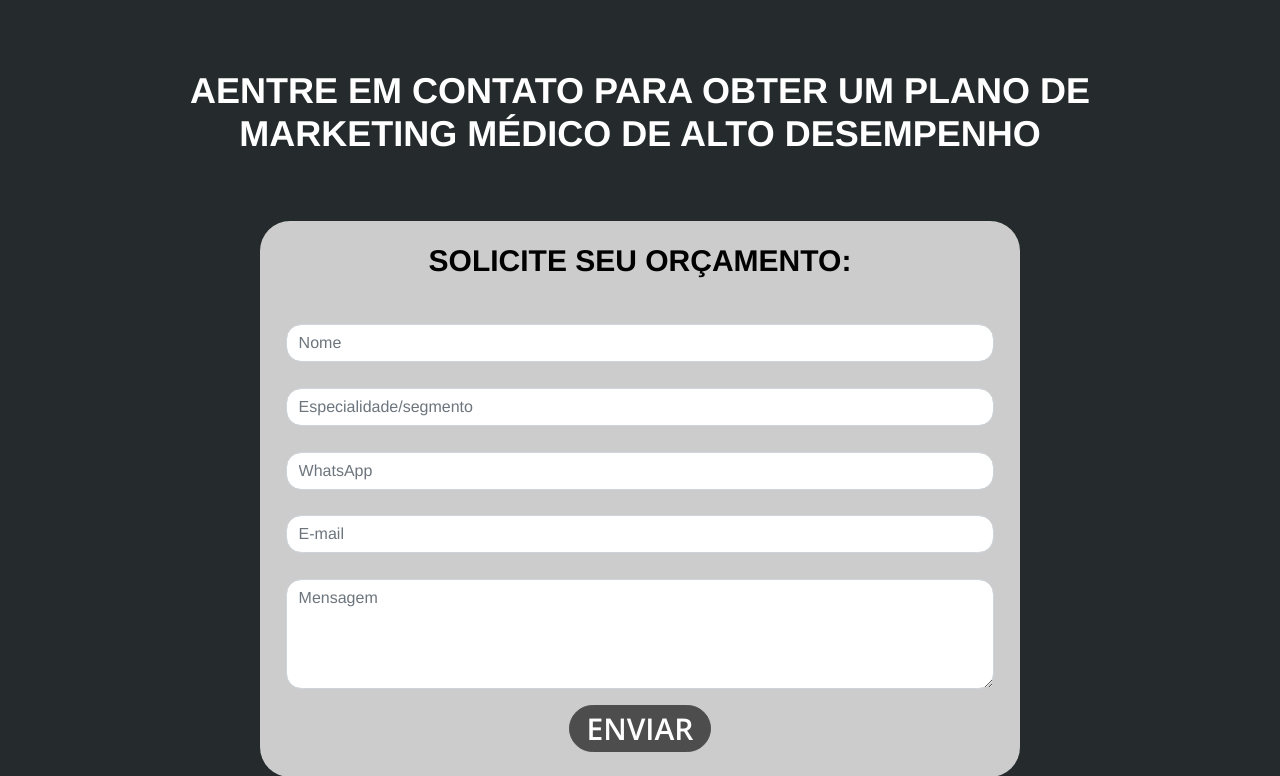
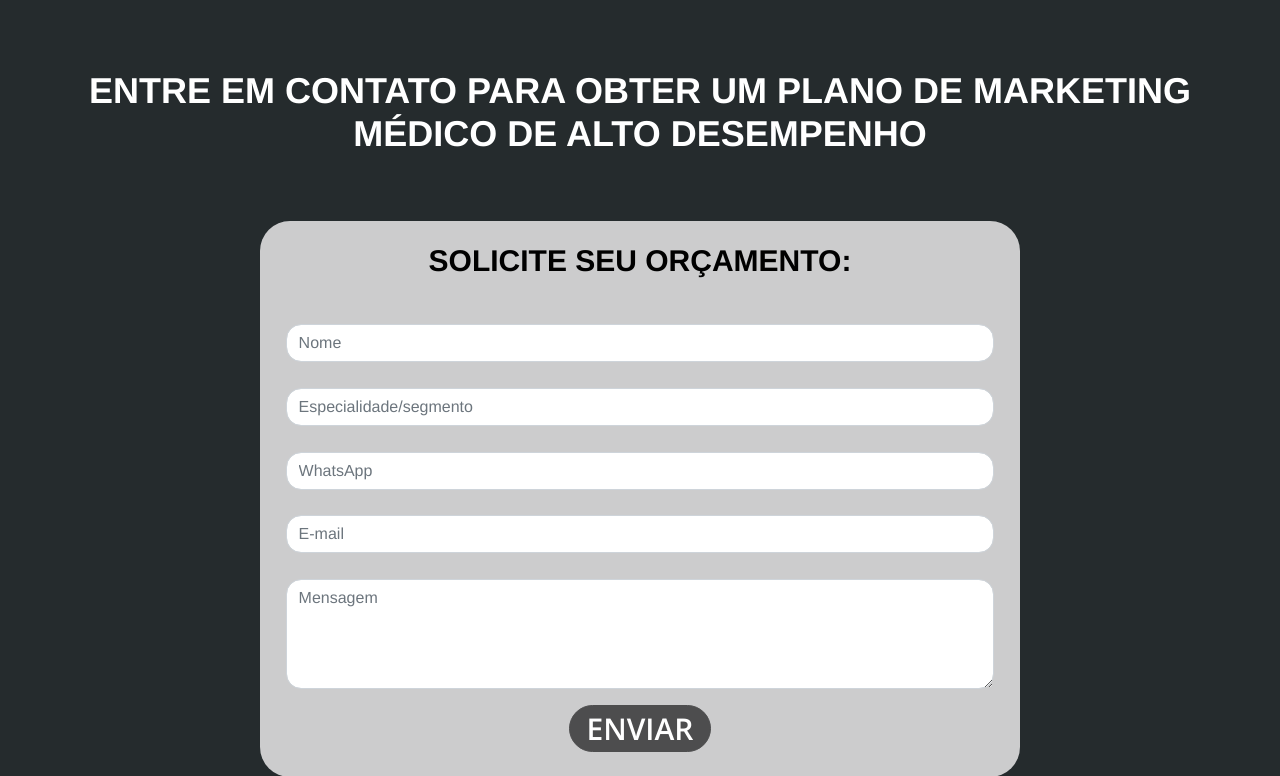
Before and after one commit to CarlosJr20/site-one-8020, a PHP site: page /marketing-medico/index.php in a window 1280 px wide. Shown: the part 4029-4805 px from the top of the page. Run offline with PHP 8.4, Linux system fonts and the light colour scheme; some libraries are stand-ins or nearby versions; some web fonts are replaced.

Commit message:
Correcao

```diff
--- a/components/contact_marketing-medico.php
+++ b/components/contact_marketing-medico.php
@@ -34,7 +34,7 @@
     <div class="container">
         <div class="row">
             <div class="preamble preamble--light col-lg-12 div_title_contatc2">
-                <h2 class="title wow animated fadeInUp h1_title_contact h1_title_contact_medico"><b>AENTRE EM CONTATO PARA OBTER UM PLANO DE
+                <h2 class="title wow animated fadeInUp h1_title_contact h1_title_contact_medico"><b>ENTRE EM CONTATO PARA OBTER UM PLANO DE
                         MARKETING MÉDICO DE ALTO DESEMPENHO</b></h2>
             </div>
             <div class="preamble preamble--light col-lg-8 offset-lg-2" style="background-color: #cccccd; padding: 2vw; border-radius: 30px;">
```
